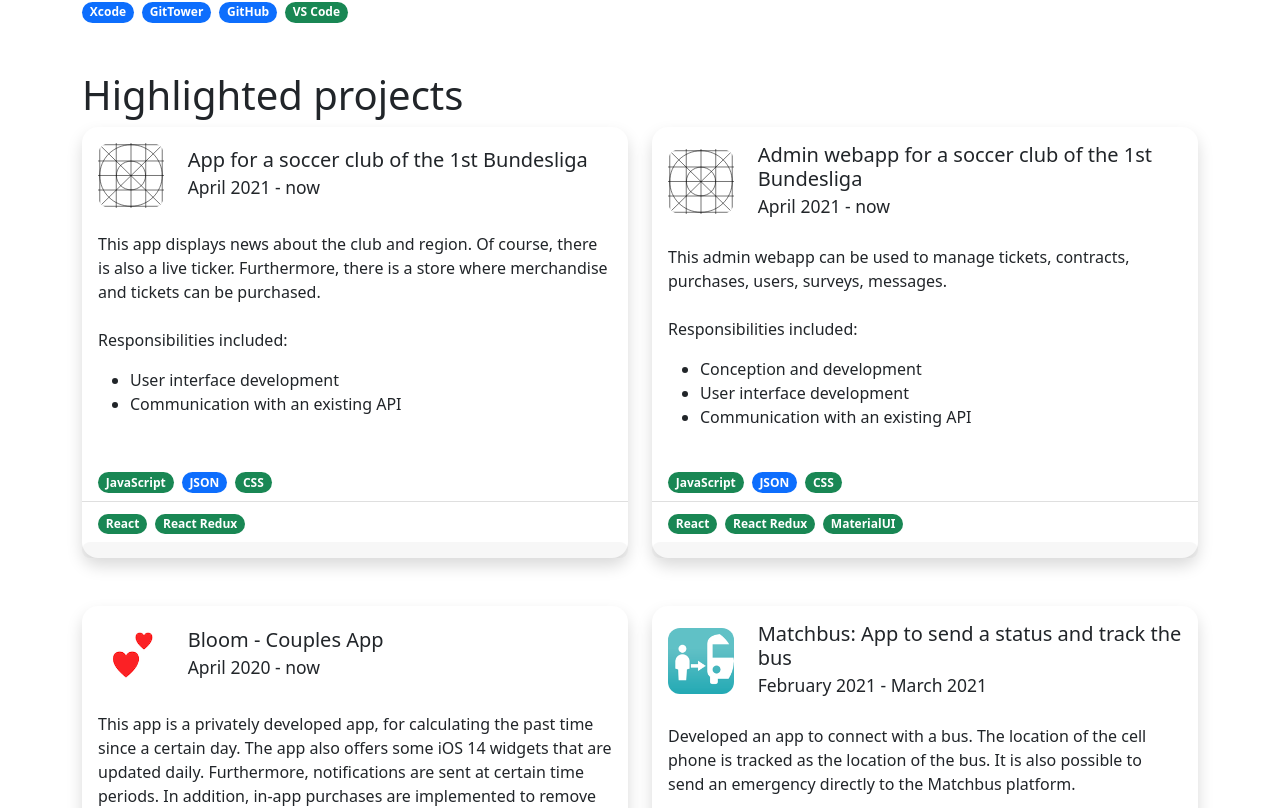
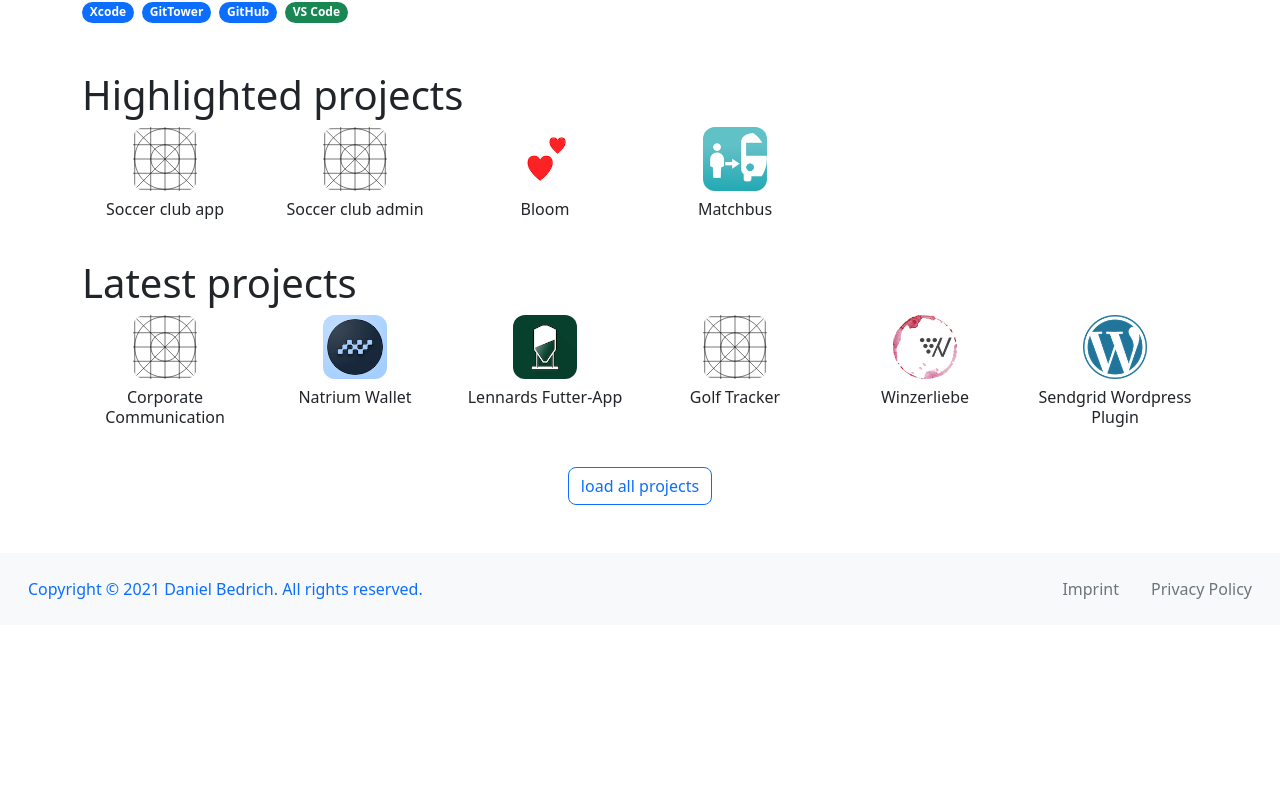
Before and after one commit to Hebrasco/hebrasco.github.io, a React (Create React App) app: page / in a window 1280 px wide. Shown: the part 1098-1906 px from the top of the page. After the commit the page ends 1723 px from the top, so only its background shows below. Built offline with nearby package versions, Linux system fonts and the light colour scheme.

Commit message:
Add project app

```diff
--- a/src/components/Home/components/Landing/components/Image/Image.tsx
+++ b/src/components/Home/components/Landing/components/Image/Image.tsx
@@ -1,4 +1,5 @@
 import React from 'react'
+import { conditionalStyle } from 'utils/helpers'
 
 import './Image.css'
 
@@ -13,8 +14,8 @@ export default function Image({ isXs = false, isSm = false }: ImageProps) {
   return (
     <div
       className={`${baseStyle}
-        ${isXs && `${baseStyle}-xs`}
-        ${isSm && `${baseStyle}-sm`}
+        ${conditionalStyle(isXs, `${baseStyle}-xs`)}
+        ${conditionalStyle(isSm, `${baseStyle}-sm`)}
         `}
     />
   )
--- a/src/components/Home/components/Landing/components/Title/Title.tsx
+++ b/src/components/Home/components/Landing/components/Title/Title.tsx
@@ -1,4 +1,5 @@
 import React from 'react'
+import { conditionalStyle } from 'utils/helpers'
 
 import './Title.css'
 
@@ -10,7 +11,9 @@ export default function Title({ isXs = false }: TitleProps) {
   const baseStyle = 'landing-title-container'
 
   return (
-    <div className={`${baseStyle} ${isXs && `${baseStyle}-xs`}`}>
+    <div
+      className={`${baseStyle} ${conditionalStyle(isXs, `${baseStyle}-xs`)}`}
+    >
       <div>
         <div className="landing-title">
           <h1>Hi, I am</h1>
--- a/src/components/Home/components/Projects/Projects.tsx
+++ b/src/components/Home/components/Projects/Projects.tsx
@@ -3,12 +3,12 @@ import Col from 'react-bootstrap/esm/Col'
 import Container from 'react-bootstrap/esm/Container'
 import Row from 'react-bootstrap/esm/Row'
 import { ROUTES } from 'constants/Routes'
-import ProjectCard from './ProjectCard'
 import { PROJECTS as myProjects } from 'constants/Projects'
 import Button from 'react-bootstrap/esm/Button'
 import ProjectModel from 'models/ProjectModel'
 
 import './Projects.css'
+import ProjectApp from './components/ProjectApp/ProjectApp'
 
 const hideProjectsOffset = 6
 const HIGHLIGHTED_PROJECTS = myProjects.filter((project) => project.highlighted)
@@ -36,11 +36,11 @@ export default function Projects(): JSX.Element {
     }
   }
 
-  function getProjectCard(project: ProjectModel, index: number): JSX.Element {
-    const extraLargeSize = 6
-    const largeSize = 6
-    const mediumSize = 6
-    const smallSize = 12
+  function getProjectApp(project: ProjectModel, index: number): JSX.Element {
+    const extraLargeSize = 2
+    const largeSize = 2
+    const mediumSize = 3
+    const smallSize = 3
 
     return (
       <Col
@@ -50,10 +50,10 @@ export default function Projects(): JSX.Element {
         xl={extraLargeSize}
         className={`mb-4 ${
           index % 2 ? 'pl-md-4' : 'pr-md-4'
-        } d-flex align-items-stretch`}
+        } d-flex align-items-stretch justify-content-center`}
         key={`project-${project.name}`}
       >
-        <ProjectCard project={project} />
+        <ProjectApp project={project} />
       </Col>
     )
   }
@@ -62,9 +62,9 @@ export default function Projects(): JSX.Element {
     <Container className="mt-5 navbar-spacer">
       <div id={ROUTES.projects.replace('/#', '')} className="anchor"></div>
       <h1>Highlighted projects</h1>
-      <Row>{HIGHLIGHTED_PROJECTS.map(getProjectCard)}</Row>
+      <Row>{HIGHLIGHTED_PROJECTS.map(getProjectApp)}</Row>
       <h1>{isShowMoreProjects ? 'Projects' : 'Latest projects'} </h1>
-      <Row>{LATEST_PROJECTS.map(getProjectCard)}</Row>
+      <Row>{LATEST_PROJECTS.map(getProjectApp)}</Row>
       {!isShowMoreProjects ? (
         <Row>
           <Button
@@ -77,7 +77,7 @@ export default function Projects(): JSX.Element {
         </Row>
       ) : null}
       <Row className="more-projects" ref={showMoreProjectsRef}>
-        {isShowMoreProjects ? MORE_PROJECTS.map(getProjectCard) : null}
+        {isShowMoreProjects ? MORE_PROJECTS.map(getProjectApp) : null}
       </Row>
     </Container>
   )
--- /dev/null
+++ b/src/components/Home/components/Projects/components/ProjectApp/ProjectApp.css
@@ -0,0 +1,7 @@
+.project-app-container img {
+  max-width: 4rem;
+}
+
+.project-app-container p.project-app-name-xs {
+  font-size: 0.875rem;
+}
--- /dev/null
+++ b/src/components/Home/components/Projects/components/ProjectApp/ProjectApp.tsx
@@ -0,0 +1,34 @@
+import React from 'react'
+import BlankIcon from 'assets/icons/blank_icon.svg'
+import ProjectModel from 'models/ProjectModel'
+import Image from 'react-bootstrap/esm/Image'
+import { useWindowSize } from 'utils/hooks'
+import { conditionalStyle } from 'utils/helpers'
+import './ProjectApp.css'
+
+interface Props {
+  project: ProjectModel
+}
+
+export default function ProjectApp({ project }: Props) {
+  const { isXs } = useWindowSize()
+  const isBlankIcon = project.image === BlankIcon
+
+  return (
+    <div className="project-app-container d-flex flex-column align-items-center">
+      <Image
+        src={project.image}
+        width="100%"
+        rounded
+        className={`${isBlankIcon ? 'invertDark' : null}`}
+      />
+      <p
+        className={`text-break text-center mt-2 lh-sm
+          ${conditionalStyle(isXs, 'project-app-name-xs')}
+        `}
+      >
+        {project.shortName}
+      </p>
+    </div>
+  )
+}
--- a/src/constants/Projects.ts
+++ b/src/constants/Projects.ts
@@ -17,6 +17,7 @@ import Project from 'models/ProjectModel'
 export const PROJECTS: Project[] = [
   new Project(
     true,
+    'Soccer club app',
     'App for a soccer club of the 1st Bundesliga',
     BlankIcon,
     'April 2021 - now',
@@ -27,6 +28,7 @@ export const PROJECTS: Project[] = [
   ),
   new Project(
     true,
+    'Soccer club admin',
     'Admin webapp for a soccer club of the 1st Bundesliga',
     BlankIcon,
     'April 2021 - now',
@@ -41,6 +43,7 @@ export const PROJECTS: Project[] = [
   ),
   new Project(
     false,
+    'Corporate Communication',
     'Platform for corporate communication',
     BlankIcon,
     'April 2021 - now',
@@ -55,6 +58,7 @@ export const PROJECTS: Project[] = [
   ),
   new Project(
     true,
+    'Bloom',
     'Bloom - Couples App',
     BloomCouplesAppIcon,
     'April 2020 - now',
@@ -78,6 +82,7 @@ export const PROJECTS: Project[] = [
   ),
   new Project(
     true,
+    'Matchbus',
     'Matchbus: App to send a status and track the bus',
     MatchbusLogo,
     'February 2021 - March 2021',
@@ -93,6 +98,7 @@ export const PROJECTS: Project[] = [
   ),
   new Project(
     false,
+    null,
     'Natrium Wallet',
     NatriumWalletIcon,
     'December 2020 - January  2021',
@@ -107,6 +113,7 @@ export const PROJECTS: Project[] = [
   ),
   new Project(
     false,
+    null,
     'Lennards Futter-App',
     LennardsFutterAppLogo,
     'December 2020 - January  2020',
@@ -121,6 +128,7 @@ export const PROJECTS: Project[] = [
   ),
   new Project(
     false,
+    'Golf Tracker',
     'Golf Tracking App',
     BlankIcon,
     'July 2020 - October 2020',
@@ -136,6 +144,7 @@ export const PROJECTS: Project[] = [
   ),
   new Project(
     false,
+    null,
     'Winzerliebe',
     WinzerliebeLogo,
     'July 2020 - October 2020',
@@ -160,6 +169,7 @@ export const PROJECTS: Project[] = [
   ),
   new Project(
     false,
+    null,
     'Sendgrid Wordpress Plugin',
     WordpressIcon,
     'October 2020 - October 2020',
@@ -174,6 +184,7 @@ export const PROJECTS: Project[] = [
   ),
   new Project(
     false,
+    null,
     'Matchbus Blog',
     MatchbusLogo,
     'September 2020 - October 2020',
@@ -185,6 +196,7 @@ export const PROJECTS: Project[] = [
   ),
   new Project(
     false,
+    null,
     'Matchbus Shop',
     MatchbusLogo,
     'August 2020 - August 2020',
@@ -196,7 +208,8 @@ export const PROJECTS: Project[] = [
   ),
   new Project(
     false,
-    'Matchbus',
+    null,
+    'Matchbus Platform',
     MatchbusLogo,
     'April 2020 - August 2020',
     'Matchbus is a platform where bus operators and advertisers can register. Schools, daycare centers, companies, etc. can submit a rental bus request and see the status of many buses (empty, emergency, empty run). With the help of Matchbus, these vacancies and empty runs are to be provided with passengers.',
@@ -211,6 +224,7 @@ export const PROJECTS: Project[] = [
   ),
   new Project(
     false,
+    null,
     'Recipes app',
     BlankIcon,
     'March 2020 - April 2020',
@@ -227,6 +241,7 @@ export const PROJECTS: Project[] = [
   ),
   new Project(
     false,
+    null,
     'Relictus',
     RelictusIcon,
     'January  2019 - April 2019',
@@ -243,6 +258,7 @@ export const PROJECTS: Project[] = [
   ),
   new Project(
     false,
+    null,
     'Bertram Arbeitsbühnen',
     BertramArbeitsbuehnenLogo,
     'April 2019 - February 2020',
@@ -264,6 +280,7 @@ export const PROJECTS: Project[] = [
   ),
   new Project(
     false,
+    null,
     'Bluetooth Locator',
     BlueToothLocatorLogo,
     'March 2018 - May 2018',
@@ -279,6 +296,7 @@ export const PROJECTS: Project[] = [
   ),
   new Project(
     false,
+    null,
     'TankVR',
     TankVRLogo,
     'August 2017 - December 2018',
@@ -303,6 +321,7 @@ export const PROJECTS: Project[] = [
   ),
   new Project(
     false,
+    null,
     'Blog',
     BlankIcon,
     'June 2015 to January 2017',
--- a/src/interfaces/IProject.ts
+++ b/src/interfaces/IProject.ts
@@ -3,6 +3,7 @@ import IFramework from './IFramework'
 
 export default interface IProject {
   highlighted: boolean
+  shortName: string
   name: string
   image: string
   timePeriod: string
--- a/src/models/ProjectModel.ts
+++ b/src/models/ProjectModel.ts
@@ -4,6 +4,7 @@ import IFramework from 'interfaces/IFramework'
 
 export default class ProjectModel implements IProject {
   highlighted: boolean
+  shortName: string
   name: string
   image: string
   timePeriod: string
@@ -16,6 +17,7 @@ export default class ProjectModel implements IProject {
 
   constructor(
     highlighted: boolean,
+    shortName: string | null,
     name: string,
     image: string,
     timePeriod: string,
@@ -27,6 +29,7 @@ export default class ProjectModel implements IProject {
     sourceURL?: string
   ) {
     this.highlighted = highlighted
+    this.shortName = shortName ?? name
     this.name = name
     this.image = image
     this.timePeriod = timePeriod
--- /dev/null
+++ b/src/utils/helpers.ts
@@ -0,0 +1,3 @@
+export function conditionalStyle(show: boolean, value: string): string {
+  return show ? value : ''
+}
```
Also changed, not shown: src/components/Home/components/Projects/components/ProjectCard.tsx (renamed from src/components/Home/components/Projects/ProjectCard.tsx).
